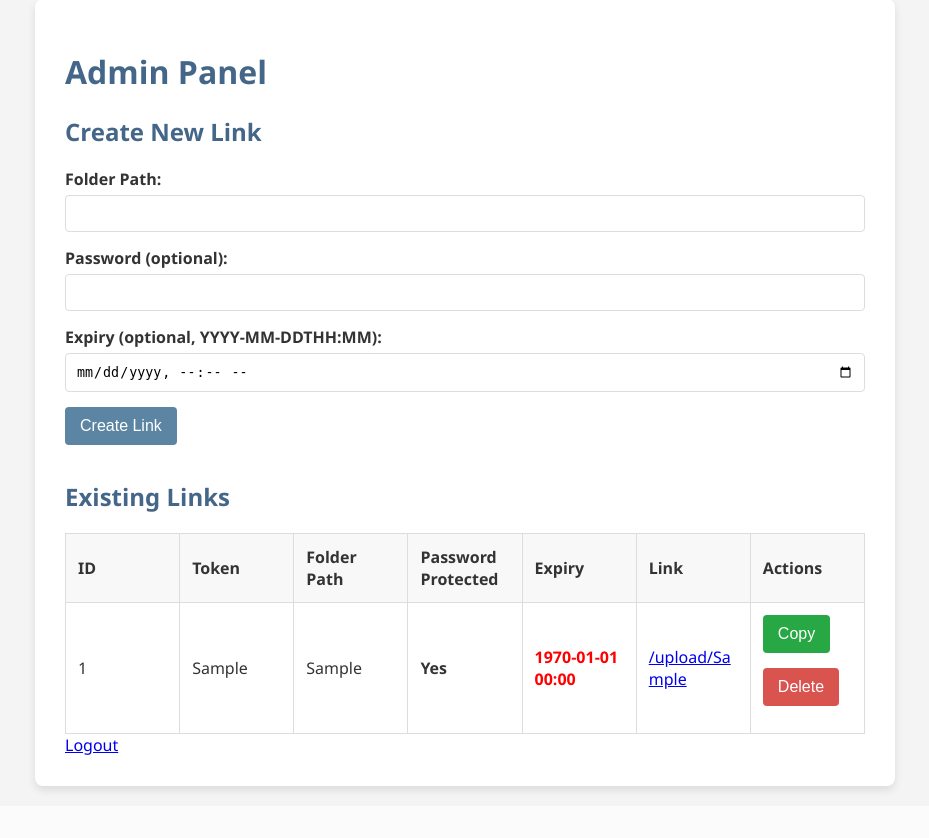
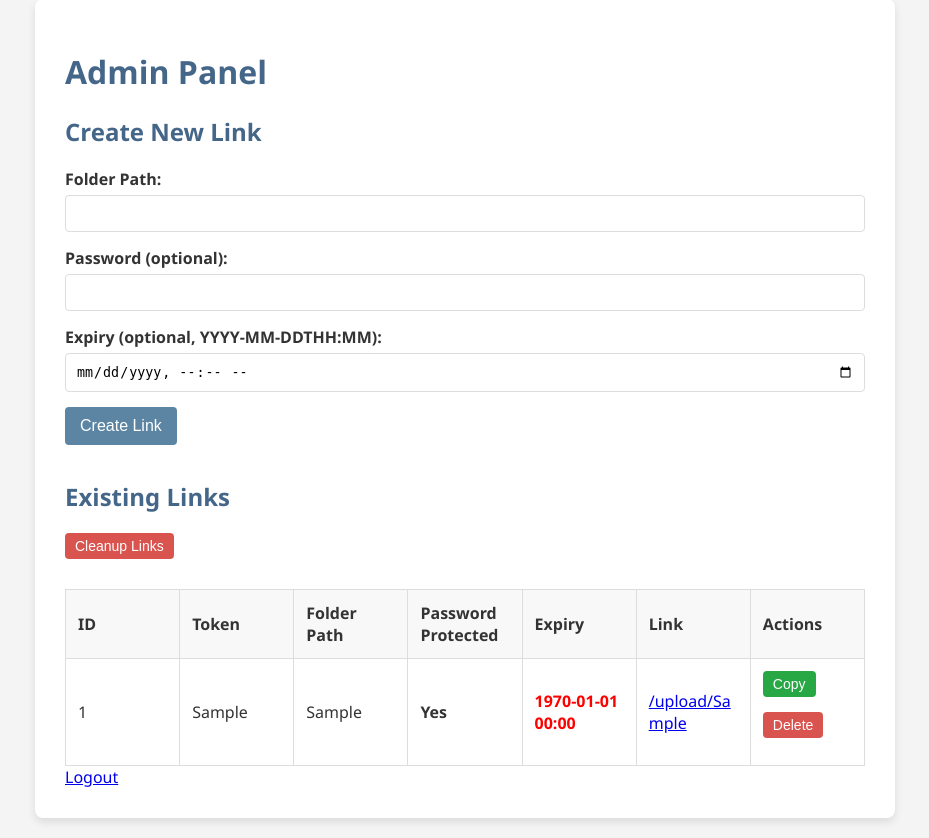
Before and after one commit to jerji/AngelDrop, a Flask app: page /admin in a window 1280 px wide. Shown: the part 21-859 px from the top of the page, without its empty margins (175-1104 px from the left). Before the commit the page ends 814 px from the top, so only its background shows below. Run offline with Flask 3, Linux system fonts and the light colour scheme; the visitor is signed in with stand-in values (Sample User, id 1); tables that the repository leaves empty hold one stand-in row (values such as "Sample post"); parts of the project's set-up code (start-up, migrations or seed data) failed here and were passed over.

Commit message:
Add ability to delete links that have become expired or invalid.

```diff
--- a/app.py
+++ b/app.py
@@ -109,6 +109,34 @@ def admin():
     links = get_all_links(get_db())
     return render_template('admin.html', links=links)
 
+@app.route('/admin/cleanup', methods=['GET','POST']) #Allow GET requests
+def cleanup_links():
+    if not session.get('logged_in'):
+        return redirect(url_for('login'))
+
+    db = get_db()
+    links = get_all_links(db)
+    links_to_delete = []
+
+    for link in links:
+        if is_link_expired(link) or not os.path.exists(link['folder_path']):
+            links_to_delete.append(link)
+
+    if request.method == 'POST':
+        cursor = db.cursor()
+        for link in links_to_delete:
+                cursor.execute('DELETE FROM links WHERE id = ?', (link['id'],))
+        db.commit()
+        flash(f'{len(links_to_delete)} links cleaned up.', 'success')
+        return redirect(url_for('admin', _anchor='links'))
+
+    return render_template('admin.html', links=links, links_to_delete=links_to_delete, show_cleanup_preview=True, os=os) # Pass os to the template
+
+
+
+@app.context_processor
+def inject_os():
+    return dict(os=os)
 
 @app.route('/admin/delete/<int:link_id>', methods=['POST'])
 def delete_link(link_id):
--- a/static/style.css
+++ b/static/style.css
@@ -33,7 +33,7 @@ label {
 
 input[type="text"],
 input[type="password"],
-input[type="datetime-local"], /* Added datetime-local */
+input[type="datetime-local"],
 button,
 input[type="file"] {
     width: 100%;
@@ -184,6 +184,22 @@ td:nth-child(6) {
         max-width: 100px; /* Smaller max-width on mobile */
     }
 }
+
+/* Action Button Styles (Delete, Copy, Cleanup) */
+.delete-button,
+.copy-button,
+.cleanup-button {  /* Apply common styles to all action buttons */
+    padding: 5px 10px;
+    border: none;
+    border-radius: 4px;
+    cursor: pointer;
+    color: white;
+    font-size: 14px; /* Slightly smaller font size for buttons */
+    margin-right: 5px; /* Spacing between buttons */
+    transition: background-color 0.3s ease;
+}
+
+
 .delete-button {
     background-color: #d9534f;
 }
@@ -199,6 +215,15 @@ td:nth-child(6) {
 
 .copy-button:hover {
     background-color: #218838;
+}
+
+.cleanup-button {
+    background-color: #d9534f; /* Use the same red as delete */
+    margin-bottom: 10px;
+}
+
+.cleanup-button:hover {
+    background-color: #c9302c; /* Darker red on hover */
 }
 
 /* Style for the password form on the upload page */
@@ -228,3 +253,19 @@ td:nth-child(6) {
     cursor: pointer;
     font-weight: bold;
 }
+
+.cleanup-preview {
+    border: 1px solid #ddd;
+    padding: 10px;
+    margin-bottom: 20px;
+    background-color: #f9f9f9;
+}
+
+.cleanup-preview ul {
+    list-style: none;
+    padding: 0;
+}
+
+.cleanup-preview li {
+    margin-bottom: 5px;
+}
--- a/templates/admin.html
+++ b/templates/admin.html
@@ -5,6 +5,7 @@
 
     <h2>Create New Link</h2>
     <form method="post">
+        <!-- ... (Your create link form) ... -->
         <label for="folder_path">Folder Path:</label>
         <input type="text" id="folder_path" name="folder_path" required>
 
@@ -18,8 +19,39 @@
     </form>
 
     <h2 id="links">Existing Links</h2>
+
+    <!-- Cleanup Preview Section (Conditional) -->
+    {% if show_cleanup_preview %}
+        <div class="cleanup-preview">
+            <h3>Links to be Cleaned Up:</h3>
+            {% if links_to_delete %}
+                <ul>
+                    {% for link in links_to_delete %}
+                        <li>
+                            ID: {{ link['id'] }}, Token: {{ link['token'] }}, Path: {{ link['folder_path'] }}
+                            {% if is_link_expired(link) %} (Expired) {% endif %}
+                            {% if not link['folder_path'] or not os.path.exists(link['folder_path']) %} (Directory Not Found) {% endif %}
+                        </li>
+                    {% endfor %}
+                </ul>
+            {% else %}
+                <p>No links to clean up.</p>
+            {% endif %}
+              <form action="{{ url_for('cleanup_links') }}" method="post"  onsubmit="return confirm('Are you sure you want to delete expired links and links with non-existent directories?');">
+                <button type="submit" class="cleanup-button">Confirm Cleanup</button>
+                <a href="{{url_for('admin', _anchor='links')}}" class="button">Cancel</a>
+            </form>
+        </div>
+
+     {% else %}
+      <form action="{{ url_for('cleanup_links') }}" method="get" style="display: inline;">
+          <button type="submit" class="cleanup-button">Cleanup Links</button>
+      </form>
+    {% endif %}
+    <!-- Existing Links Table -->
     <table>
-        <thead>
+    <!-- ... (rest of your table from before) ... -->
+       <thead>
             <tr>
                 <th>ID</th>
                 <th>Token</th>
@@ -57,10 +89,12 @@
             {% endfor %}
         </tbody>
     </table>
+
     <a href="{{ url_for('logout') }}">Logout</a>
 
     <script>
-        document.querySelectorAll('.copy-button').forEach(button => {
+     // ... your copy-button script (no changes needed here) ...
+      document.querySelectorAll('.copy-button').forEach(button => {
             button.addEventListener('click', function() {
                 const link = this.dataset.link;
                 navigator.clipboard.writeText(link)
```
